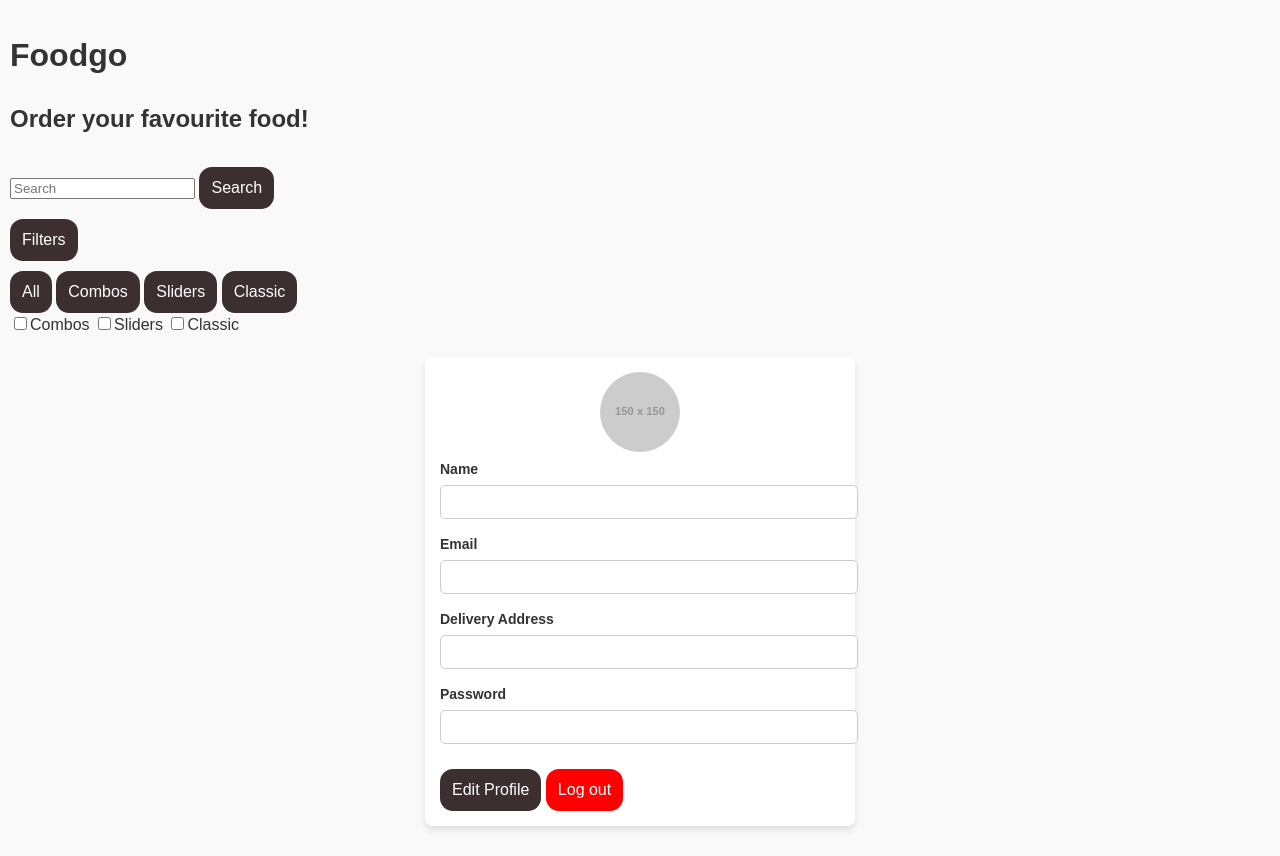
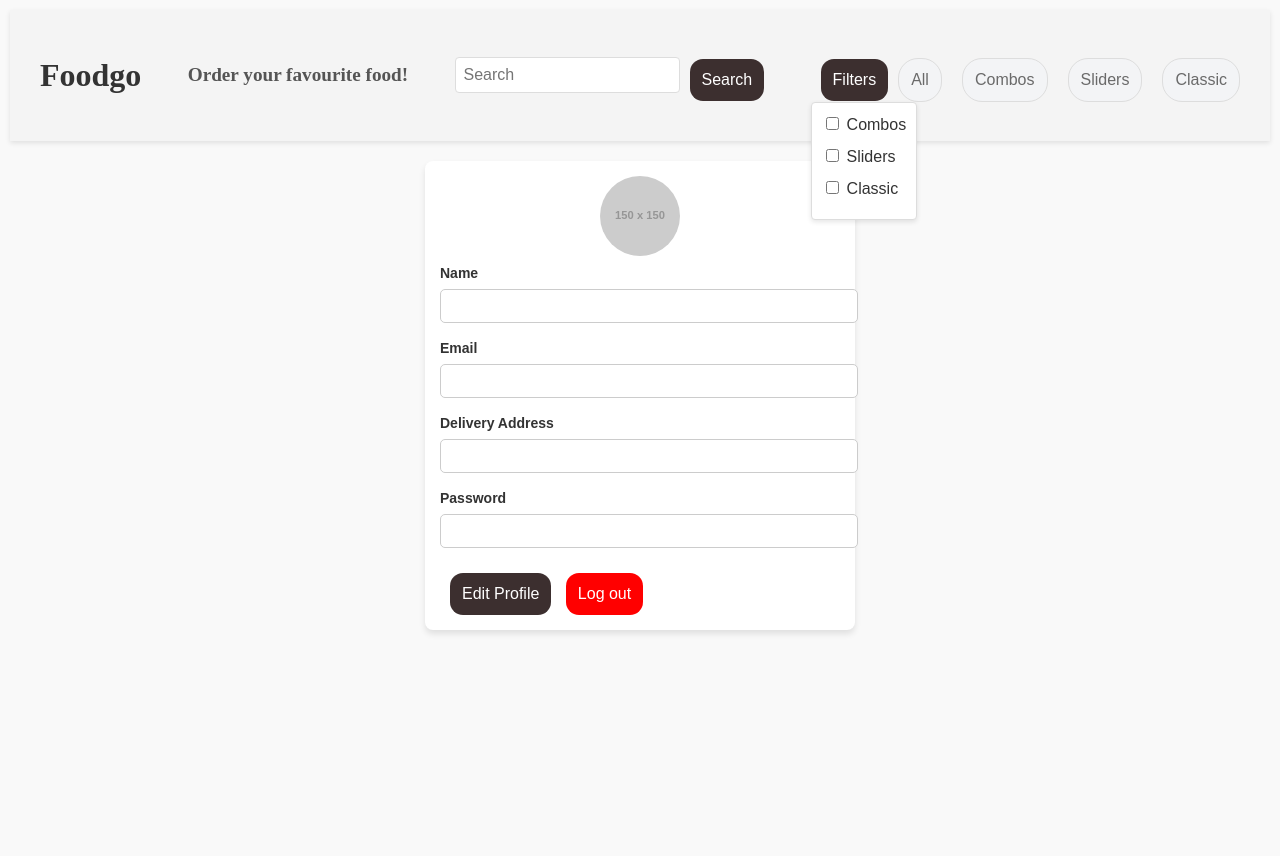
Before and after one commit to AlenaGorina/fe91_project3_group1, a website: page index.html in a window 1280 px wide. Both pictures are taken after a click on the button "Filters". After the commit the page ends 800 px from the top, so only its background shows below. Drawn offline with Linux system fonts and the light colour scheme; placeholder pictures from the web are drawn by us.

Commit message:
Добавлены стили для хэдер

```diff
--- a/assets/style.css
+++ b/assets/style.css
@@ -14,12 +14,106 @@ body {
 }
 
 /* <!-- header starts here Basulka --> */
+header {
+  background-color: #f4f4f4;
+  padding: 20px;
+  box-shadow: 0 2px 5px rgba(0, 0, 0, 0.1);
+}
 
+.header-container {
+  max-width: 1200px;
+  margin: 0 auto;
+  display: flex;
+  justify-content: space-between;
+  align-items: center;
+}
 
+h1 {
+  font-size: 2em;
+  font-family: lobster, regular; /*надо найти шрифт*/
+}
 
+h2 {
+  font-size: 1.2em;
+  color: #555;
+  font-family: poppins; /*надо найти шрифт*/
+}
 
+.search-form {
+  display: flex;
+  align-items: center;
+}
 
+#search-input {
+  padding: 8px;
+  font-size: 1em;
+  border: 1px solid #ddd;
+  border-radius: 4px;
+}
 
+button { /*только кнопка поиск, убрать отсюда кнопку фильтр*/
+  padding: 8px 16px;
+  font-size: 1em;
+  cursor: pointer;
+  border: none;
+  background-color: white;
+  color: black;
+  border-radius: 4px;
+  margin-left: 10px;
+}
+
+button:hover {
+  background-color: #EF2A39;
+}
+
+.filter-container {
+  position: relative;
+  display: flex;
+  align-items: center;
+}
+
+.filter-buttons {
+  display: flex;
+  gap: 10px;
+}
+
+.filter-btn {
+  background-color: #F3F4F6;
+  color: #6A6A6A;
+  border: 1px solid #ddd;
+  border-radius: 20px;
+}
+
+.filter-btn:hover {
+  background-color: #EF2A39;
+  color: #F5F5F5;
+}
+
+.filter-options {
+  display: none;
+  position: absolute;
+  top: 100%;
+  left: 0;
+  background-color: white;
+  border: 1px solid #ddd;
+  padding: 10px;
+  border-radius: 4px;
+  box-shadow: 0 2px 5px rgba(0, 0, 0, 0.1);
+}
+
+.filter-options label {
+  display: block;
+  margin-bottom: 8px;
+}
+
+.filter-options input {
+  margin-right: 8px;
+}
+
+#filter-button:focus + .filter-options,
+.filter-options:hover {
+  display: block;
+}
 
 /* <!-- header ends here Basulka -->  */
 
```
